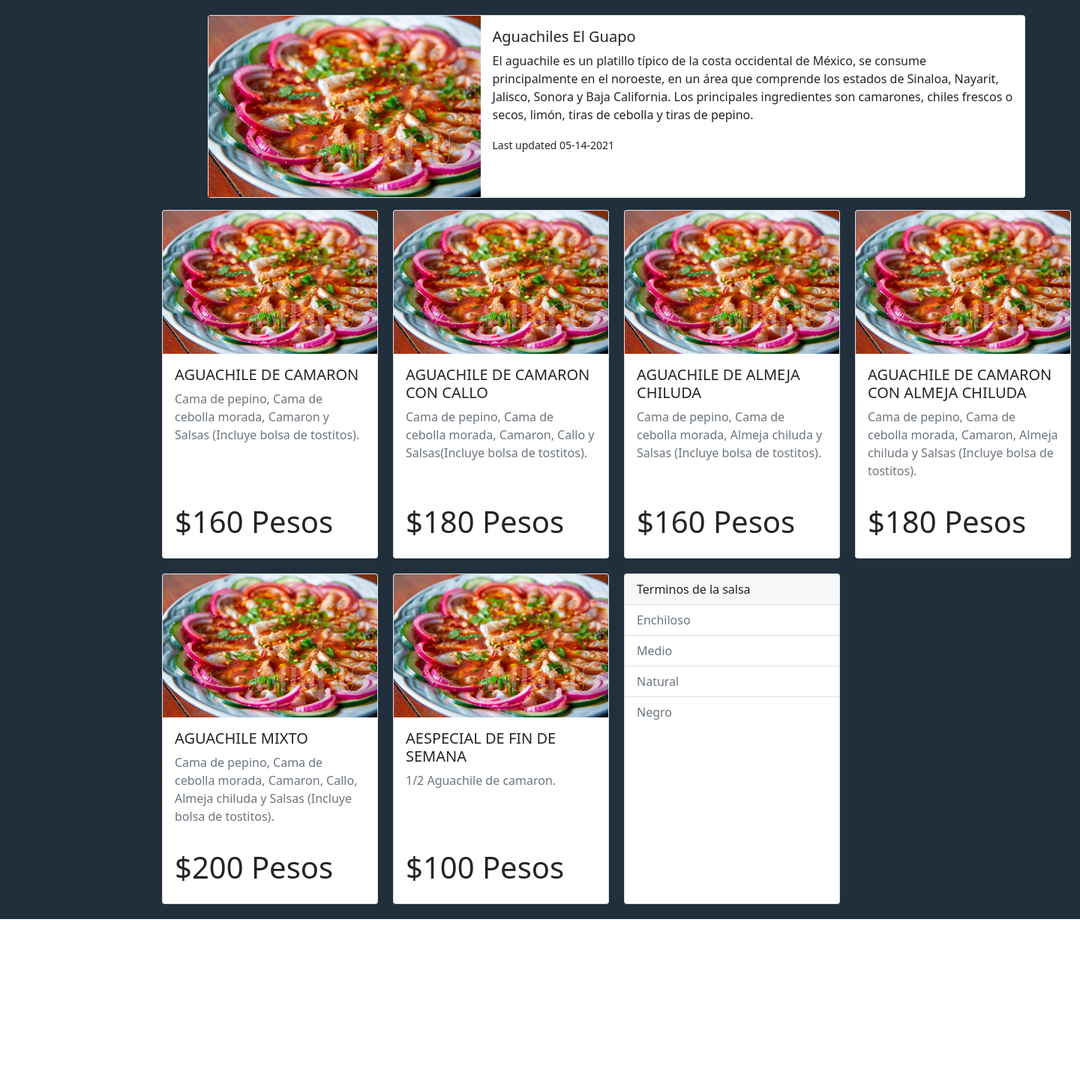
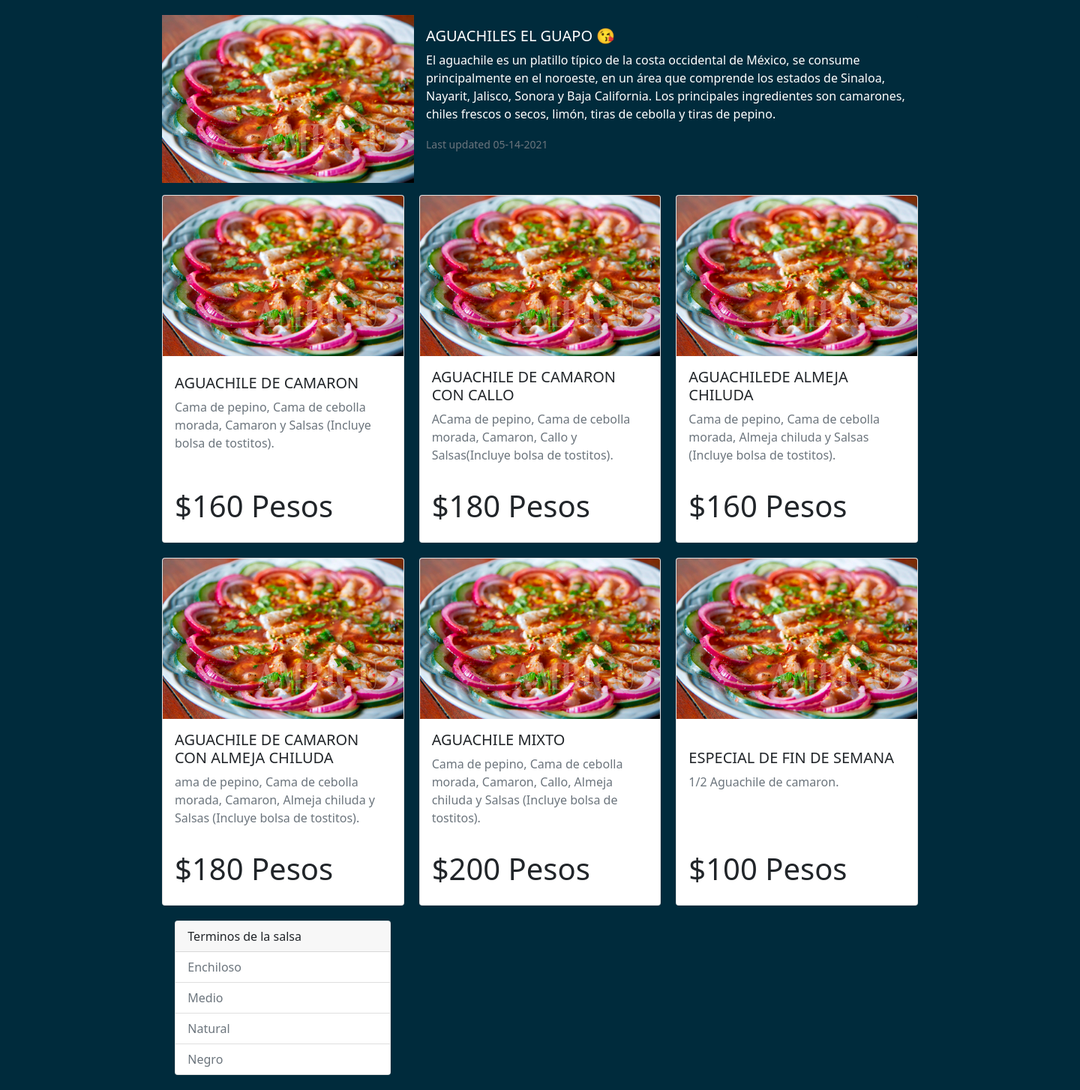
Before and after one commit to PabloBeltranT/PortfolioPabloBeltran, a Django app: page /menu/ in a window 1440 px wide. Shown: the whole page at 75% size. Before the commit the page ends 1226 px from the top, so only its background shows below. Run offline with Django 3.2, Linux system fonts and the light colour scheme.

Commit message:
corregi problemas de responsive

```diff
--- a/portfolio_app/static/menu/menu.css
+++ b/portfolio_app/static/menu/menu.css
@@ -1,51 +1,111 @@
-html{
-    padding: 0px;
-    margin: 0px;
+body{
+    background-color: rgb(216, 216, 216) !important;
     display: grid;
+    grid-template-columns: 1fr;
     justify-items: center;
+    background-color: #002b3c !important;
 }
-body{
-    padding: 0px;
-    margin: 0px;
+header{
+    display: grid !important;
+    justify-items: center;
+    width: 70%;
+    padding: 20px 17px 0px 17px;
+    text-justify: distribute;
+}
+.container-img{
+    display: grid !important;
+    align-items: center !important;
+    justify-items: center !important;
+}
+.container-img img{
+    display: grid !important;
+}
+.skills{
     display: grid;
-    width: 70%;
-    justify-items: center;
-    background-color: #212F3D;
+    width: 100%;
+    grid-template-columns: 1fr;
+    grid-template-rows: auto;
 }
 
-
-
-
-header{
-    display: grid;
-    width: 90%;
-    padding-top: 20px;
-}
 
 
 
 
 section{
     display: grid;
-    grid-template-columns: repeat(4, 1fr);
-    gap: 20px;
-    padding-bottom: 20px;
+    justify-items: center;
+    width: 100%;
+    padding-bottom: 20px !important;
+}
+.card-projects:hover{
+    box-shadow: 0px 0px 8px -1px #000000;
+}
+.card-projects img{
+    width: 100% !important;
+}
+.card-projects{
+    display: grid !important;
+    background-color: white !important;
+    width: 100% !important;
+}
+.card-info{
+    display: grid;
+    width: 100% !important;
+    background-color: #002b3c !important;
+    color: white !important;
+    border: none !important;
+    color: white !important;
+}
+.link{
+    display: grid !important;
+    align-items: flex-end !important;
 }
 
-.link{
-    display: grid;
-    align-items: flex-end;
-}
-
-
 @media (max-width: 2000px) {
+    header{
+        width: 70%;
+        padding: 20px 0px 0px 0px;
+    }
+    section{
+        width: 70%;
+        grid-template-columns: repeat(4, 1fr);
+        gap: 20px;
+    }
 }
 
 @media (max-width: 1600px) {
+    header{
+        padding: 20px 0px 0px 0px;
+    }
+    section{
+        width: 70%;
+        grid-template-columns: repeat(3, 1fr);
+        gap: 20px;
+    }
 }
 
 @media (max-width: 1200px) {
+    header{
+        padding: 20px 0px 0px 0px;
+    }
+    .container-img{
+        align-items: initial !important;
+    }
+    section{
+        width: 70%;
+        grid-template-columns: repeat(2, 1fr);
+        gap: 20px;
+    }
 }
 
 @media (max-width: 760px) {
+    header{
+        width: 90%;
+        padding: 20px 0px 0px 0px;
+    }
+    section{
+        width: 90%;
+        grid-template-columns: 1fr;
+        gap: 20px;
+    }
 }
--- a/portfolio_app/templates/menu/menu.html
+++ b/portfolio_app/templates/menu/menu.html
@@ -22,11 +22,11 @@
                 </div>
                 <div class="col-md-8">
                     <div class="card-body">
-                        <h5 class="card-title">Aguachiles El Guapo </h5>
+                        <h5 class="card-title">AGUACHILES EL GUAPO 😘</h5>
                         <p class="card-text">
                             El aguachile es un platillo típico de la costa occidental de México, se consume principalmente en el noroeste, en un área que comprende los estados de Sinaloa, Nayarit, Jalisco, Sonora y Baja California. Los principales ingredientes son camarones, chiles frescos o secos, limón, tiras de cebolla y tiras de pepino.
                         </p>
-                        <p class="card-text"><small>Last updated 05-14-2021</small></p>
+                        <p class="card-text"><small class="text-muted">Last updated 05-14-2021</small></p>
                     </div>
                 </div>
             </div>
@@ -49,21 +49,21 @@
             <img src="{% static 'menu/assets/imgs/aguachile.jpg' %}" class="card-img-top" alt="...">
             <div class="card-body">
               <h5 class="card-title">AGUACHILE DE CAMARON CON CALLO</h5>
-              <p class="card-text text-muted">Cama de pepino, Cama de cebolla morada, Camaron, Callo y Salsas(Incluye bolsa de tostitos).</p>
+              <p class="card-text text-muted">ACama de pepino, Cama de cebolla morada, Camaron, Callo y Salsas(Incluye bolsa de tostitos).</p>
             </div>
             <div class="link card-body">
-                <h1>$180 Pesos</h1>
+              <h1>$180 Pesos</h1>
             </div>
         </div>
 
         <div class="card card-projects" style="width: 18rem;">
             <img src="{% static 'menu/assets/imgs/aguachile.jpg' %}" class="card-img-top" alt="...">
             <div class="card-body">
-              <h5 class="card-title">AGUACHILE DE ALMEJA CHILUDA</h5>
+              <h5 class="card-title">AGUACHILEDE ALMEJA CHILUDA</h5>
               <p class="card-text text-muted">Cama de pepino, Cama de cebolla morada, Almeja chiluda y Salsas (Incluye bolsa de tostitos).</p>
             </div>
             <div class="link card-body">
-                <h1>$160 Pesos</h1>
+              <h1>$160 Pesos</h1>
             </div>
         </div>
 
@@ -71,32 +71,32 @@
             <img src="{% static 'menu/assets/imgs/aguachile.jpg' %}" class="card-img-top" alt="...">
             <div class="card-body">
               <h5 class="card-title">AGUACHILE DE CAMARON CON ALMEJA CHILUDA</h5>
-              <p class="card-text text-muted">Cama de pepino, Cama de cebolla morada, Camaron, Almeja chiluda y Salsas (Incluye bolsa de tostitos).</p>
+              <p class="card-text text-muted">ama de pepino, Cama de cebolla morada, Camaron, Almeja chiluda y Salsas (Incluye bolsa de tostitos).</p>
             </div>
             <div class="link card-body">
-                <h1>$180 Pesos</h1>
+              <h1>$180 Pesos</h1>
             </div>
         </div>
 
         <div class="card card-projects" style="width: 18rem;">
-            <img src="{% static 'menu/assets/imgs/aguachile.jpg' %}" class="card-img-top" alt="...">
+            <img src="{% static 'menu/assets/imgs/aguachile.jpg' %}" class="card-img-top" alt="..." width="100%">
             <div class="card-body">
               <h5 class="card-title">AGUACHILE MIXTO</h5>
               <p class="card-text text-muted">Cama de pepino, Cama de cebolla morada, Camaron, Callo, Almeja chiluda y Salsas (Incluye bolsa de tostitos).</p>
             </div>
             <div class="link card-body">
-                <h1>$200 Pesos</h1>
+              <h1>$200 Pesos</h1>
             </div>
         </div>
 
         <div class="card card-projects" style="width: 18rem;">
-            <img src="{% static 'menu/assets/imgs/aguachile.jpg' %}" class="card-img-top" alt="...">
+            <img src="{% static 'menu/assets/imgs/aguachile.jpg' %}" class="card-img-top" alt="..." width="100%">
             <div class="card-body">
-              <h5 class="card-title">AESPECIAL DE FIN DE SEMANA</h5>
+              <h5 class="card-title">ESPECIAL DE FIN DE SEMANA</h5>
               <p class="card-text text-muted">1/2 Aguachile de camaron.</p>
             </div>
             <div class="link card-body">
-                <h1>$100 Pesos</h1>
+              <h1>$100 Pesos</h1>
             </div>
         </div>
 
@@ -112,10 +112,5 @@
             </ul>
           </div>
     </section>
-
-    <footer>
-
-    </footer>
-
 </body>
 </html>
```
